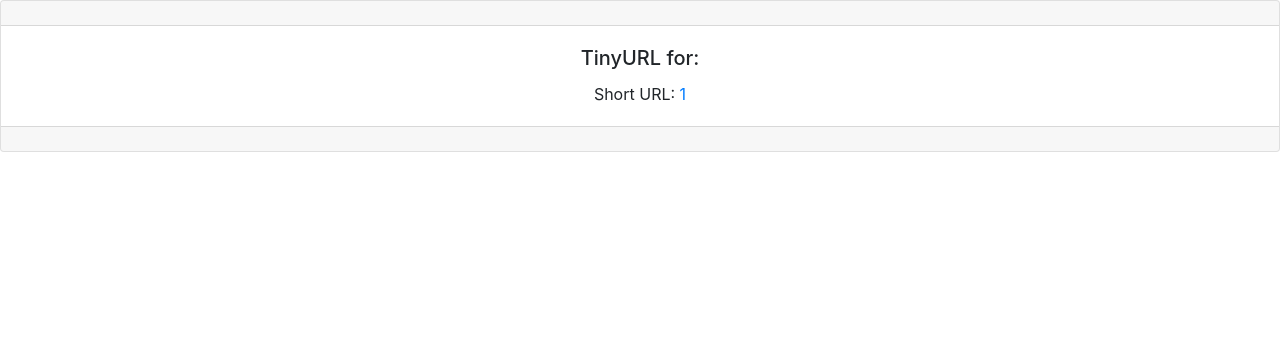
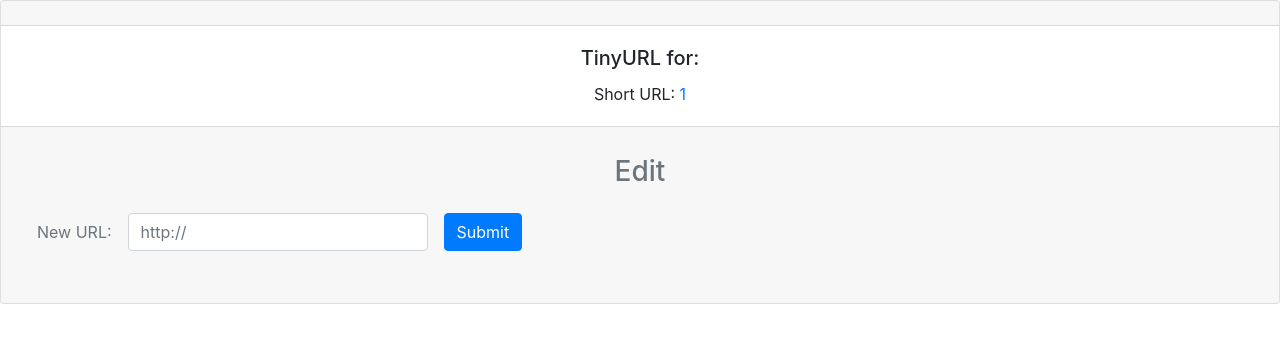
Before and after one commit to ramya2507/TinyApp, a Node server app: page /urls/1 in a window 1280 px wide. Shown: the part 56-399 px from the top of the page. Run offline with Node 20, Linux system fonts and the light colour scheme; some libraries are stand-ins or nearby versions.

Commit message:
Added update the long URL

```diff
--- a/express_server.js
+++ b/express_server.js
@@ -16,7 +16,7 @@ app.use(bodyParser.urlencoded({extended: true}));
 const generateRandomString = () => {
   return Math.random().toString(36).slice(2,8);
 };
-
+//to render root page
 app.get('/', (req, resp) => {
   resp.send('Hello!');
 });
@@ -25,33 +25,46 @@ app.get('/urls.json',(req,resp) => {
   resp.json(urlDatabase);
 });
 
+//to get all the short and long urls
 app.get('/urls', (req, res) => {
   const templateVars = { urls: urlDatabase };
   res.render('urls_index', templateVars);
 });
 
+//to get a single short and long urls
+app.get('/urls/:shortURL', (req, res) => {
+  const templateVars = {shortURL: req.params.shortURL, longURL: urlDatabase[req.params.shortURL]};
+  res.render('urls_show',templateVars);
+})
+//Renders form to enter long url
+app.get('/urls/new', (req, res) => {
+  res.render('urls_new');
+});
+
+//to redirect to urls after the creating a new URL
 app.post('/urls', (req, res) => {
   let shortURL = generateRandomString();
   urlDatabase[shortURL] = req.body.longURL;
   res.redirect(`urls/${shortURL}`);
 });
 
-//Renders form to enter long url
-app.get('/urls/new', (req, res) => {
-  res.render('urls_new');
-});
-
-//Displays short and corresponding long URLS
-app.get('/urls/:shortURL',(req, res) => {
-  const templateVars = { shortURL: req.params.shortURL, longURL : urlDatabase[req.params.shortURL]};
-  res.render('urls_show', templateVars);
-});
-
 //redirecting to long URLs for the corresponding short URL
-app.get("/u/:shortURL", (req, res) => {
+app.get('/u/:shortURL', (req, res) => {
   const longURL = urlDatabase[req.params.shortURL];
   res.redirect(longURL);
 });
+
+//to delete a url
+app.post('/urls/:shortURL/delete',(req, res) => {
+  delete urlDatabase[req.params.shortURL];
+  res.redirect('/urls')
+})
+
+//post method for updating
+app.post('/urls/:shortURL/update',(req, res) => {
+  const templateVars = { shortURL: req.params.shortURL, longURL : req.body.longURL};
+  res.render('urls_show', templateVars);
+})
 
 app.get('/hello', (req, resp) => {
   resp.send('<html><body>Hello <b>World</b></body></html>\n');
--- a/views/urls_show.ejs
+++ b/views/urls_show.ejs
@@ -14,8 +14,20 @@
         <h5 class="card-title">TinyURL for: <%= longURL %></h5>
         <p class="card-text">Short URL: <a href="/u/<%= shortURL %>"><%= shortURL %></a></p>
       </div>
-    <div class="card-footer text-muted"></div>
+    <div class="card-footer text-muted">
+      <main style="margin: 1em;">
+        <h3>Edit</h3>
+          <form class="form-inline" action="/urls/<%= shortURL %>/update" method="POST">
+            <div class="form-group mb-2">
+              <label for="longURL">New URL:</label>
+              <input class="form-control" type="text" name="longURL" placeholder="http://" style="width: 300px; margin: 1em">
+              <button type="submit" class="btn btn-primary">Submit</button>
+            </div>
+          </form>
+      </main>
+    </div>
   </div>
+
   <!-- Bootstrap JS -->
   <script src="https://code.jquery.com/jquery-3.3.1.slim.min.js" integrity="sha384-q8i/X+965DzO0rT7abK41JStQIAqVgRVzpbzo5smXKp4YfRvH+8abtTE1Pi6jizo" crossorigin="anonymous"></script>
   <script src="https://cdnjs.cloudflare.com/ajax/libs/popper.js/1.14.7/umd/popper.min.js" integrity="sha384-UO2eT0CpHqdSJQ6hJty5KVphtPhzWj9WO1clHTMGa3JDZwrnQq4sF86dIHNDz0W1" crossorigin="anonymous"></script>
```
Also changed, not shown: views/urls_index.ejs (+12 -0 lines).
